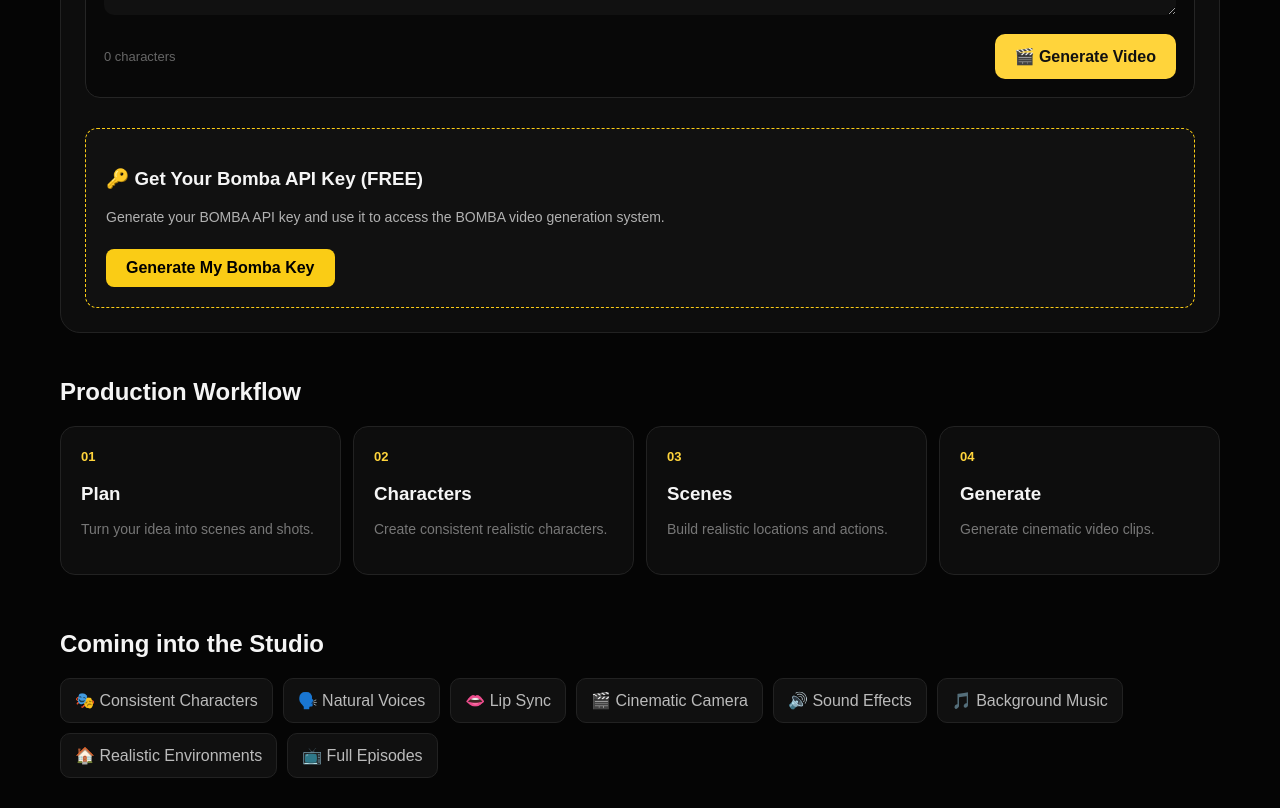
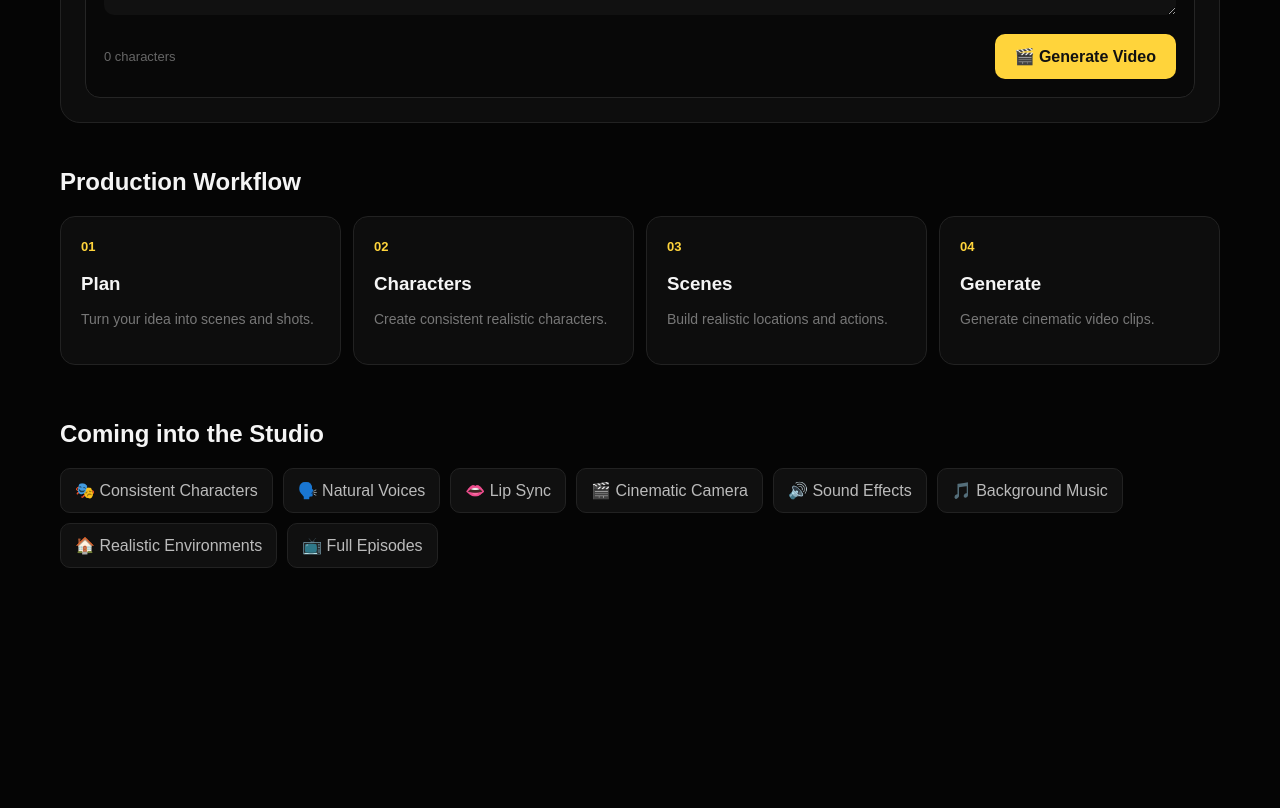
Before and after one commit to tapbombaai-glitch/bomba-ai-video, a Next.js app: page / in a window 1280 px wide. Shown: the part 1120-1928 px from the top of the page. After the commit the page ends 1718 px from the top, so only its background shows below. Built offline with nearby package versions, Linux system fonts and the light colour scheme.

Commit message:
Update page.jsx

```diff
--- a/app/page.jsx
+++ b/app/page.jsx
@@ -6,10 +6,6 @@
   const [mode, setMode] = useState("Movie");
   const [prompt, setPrompt] = useState("");
   const [characterImage, setCharacterImage] = useState(null);
-
-  const [bombaKey, setBombaKey] = useState("");
-  const [loadingKey, setLoadingKey] = useState(false);
-  const [copied, setCopied] = useState(false);
 
   const [loading, setLoading] = useState(false);
   const [videoUrl, setVideoUrl] = useState(null);
@@ -72,94 +68,6 @@
 
     if (fileInputRef.current) {
       fileInputRef.current.value = "";
-    }
-  };
-
-  const handleGenerateBombaKey = async () => {
-    setLoadingKey(true);
-    setError("");
-    setCopied(false);
-
-    try {
-      const res = await fetch("/api/keys/generate", {
-        method: "POST",
-        headers: {
-          "Content-Type": "application/json",
-        },
-      });
-
-      const data = await res.json();
-
-      if (!res.ok) {
-        throw new Error(
-          data.error || "Failed to generate BOMBA API key."
-        );
-      }
-
-      if (data.key) {
-        setBombaKey(data.key);
-      } else {
-        throw new Error("No API key was returned.");
-      }
-    } catch (err) {
-      console.error(err);
-
-      setError(
-        err.message || "Failed to generate BOMBA API key."
-      );
-    } finally {
-      setLoadingKey(false);
-    }
-  };
-
-  const handleCopyKey = async () => {
-    if (!bombaKey) return;
-
-    try {
-      if (
-        navigator.clipboard &&
-        window.isSecureContext
-      ) {
-        await navigator.clipboard.writeText(bombaKey);
-      } else {
-        const textArea = document.createElement("textarea");
-
-        textArea.value = bombaKey;
-        textArea.style.position = "fixed";
-        textArea.style.left = "-999999px";
-        textArea.style.top = "-999999px";
-        textArea.style.opacity = "0";
-
-        document.body.appendChild(textArea);
-
-        textArea.focus();
-        textArea.select();
-        textArea.setSelectionRange(
-          0,
-          textArea.value.length
-        );
-
-        const successful =
-          document.execCommand("copy");
-
-        document.body.removeChild(textArea);
-
-        if (!successful) {
-          throw new Error("Copy command failed.");
-        }
-      }
-
-      setCopied(true);
-
-      setTimeout(() => {
-        setCopied(false);
-      }, 2000);
-    } catch (err) {
-      console.error(err);
-
-      alert(
-        "Unable to copy automatically. Please press and hold the key and copy it manually."
-      );
     }
   };
 
@@ -284,10 +192,6 @@
       const headers = {
         "Content-Type": "application/json",
       };
-
-      if (bombaKey) {
-        headers["x-bomba-key"] = bombaKey;
-      }
 
       const res = await fetch("/api/video/generate", {
         method: "POST",
@@ -549,97 +453,6 @@
             </a>
           </div>
         )}
-
-        <div
-          style={{
-            marginTop: "30px",
-            padding: "20px",
-            background: "#111",
-            borderRadius: "12px",
-            border: "1px dashed #facc15",
-          }}
-        >
-          <h3>🔑 Get Your Bomba API Key (FREE)</h3>
-
-          <p
-            style={{
-              fontSize: "14px",
-              opacity: 0.7,
-            }}
-          >
-            Generate your BOMBA API key and use it to
-            access the BOMBA video generation system.
-          </p>
-
-          <button
-            type="button"
-            onClick={handleGenerateBombaKey}
-            disabled={loadingKey}
-            style={{
-              marginTop: "10px",
-              background: "#facc15",
-              color: "black",
-              padding: "10px 20px",
-              borderRadius: "8px",
-              fontWeight: "bold",
-              cursor: loadingKey
-                ? "not-allowed"
-                : "pointer",
-              border: "none",
-            }}
-          >
-            {loadingKey
-              ? "Generating..."
-              : "Generate My Bomba Key"}
-          </button>
-
-          {bombaKey && (
-            <div
-              style={{
-                marginTop: "15px",
-                padding: "10px",
-                background: "black",
-                borderRadius: "8px",
-                display: "flex",
-                alignItems: "center",
-                justifyContent: "space-between",
-                gap: "10px",
-                flexWrap: "wrap",
-              }}
-            >
-              <code
-                style={{
-                  color: "#facc15",
-                  flex: 1,
-                  minWidth: "180px",
-                  wordBreak: "break-all",
-                }}
-              >
-                {bombaKey}
-              </code>
-
-              <button
-                type="button"
-                onClick={handleCopyKey}
-                style={{
-                  background: "#facc15",
-                  color: "black",
-                  padding: "8px 14px",
-                  borderRadius: "6px",
-                  fontWeight: "bold",
-                  fontSize: "12px",
-                  cursor: "pointer",
-                  whiteSpace: "nowrap",
-                  border: "none",
-                }}
-              >
-                {copied
-                  ? "Copied! ✅"
-                  : "Copy"}
-              </button>
-            </div>
-          )}
-        </div>
       </section>
 
       <section className="workflow">
```
